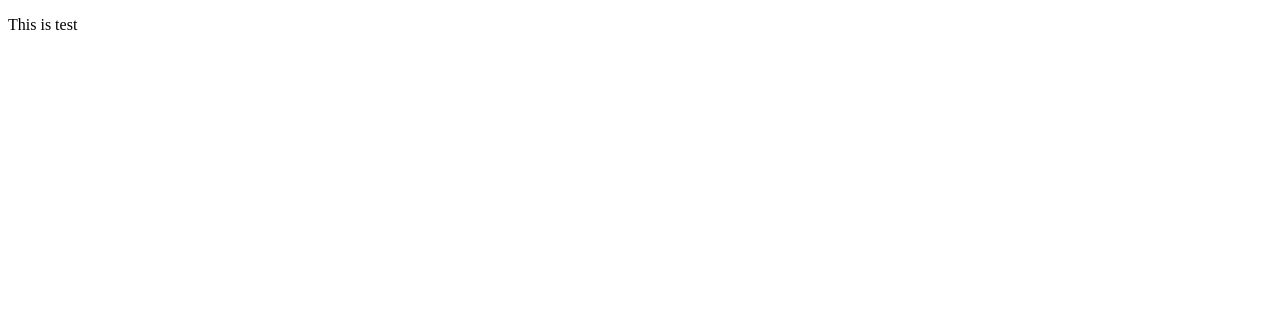
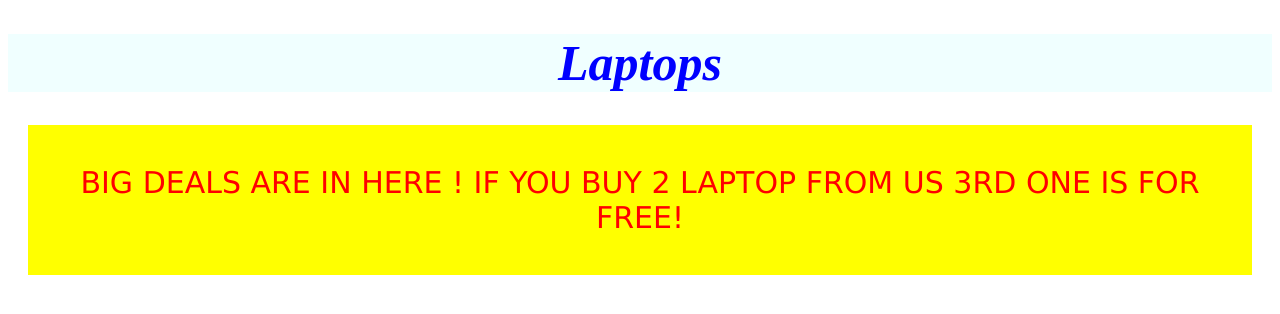
Before and after one commit to Sighmantaneous/techShopProject, a plain HTML site: page index.html in a window 1280 px wide. Drawn offline with Linux system fonts and the light colour scheme.

Commit message:
laptops page started

```diff
--- a/index.html
+++ b/index.html
@@ -1,12 +1,12 @@
 <!DOCTYPE html>
 <html lang="en">
 <head>
-    <meta charset="UTF-8">
-    <meta http-equiv="X-UA-Compatible" content="IE=edge">
-    <meta name="viewport" content="width=device-width, initial-scale=1.0">
-    <title>Document</title>
+    <link rel="stylesheet" href="laptops.css">
+    <title>Laptops</title>
 </head>
 <body>
-    <p>This is test</p>
+    <div id="header"> <h1> Laptops </h1></div>
+
+   <div id="deal">  <p> BIG DEALS ARE IN HERE ! IF YOU BUY 2 LAPTOP FROM US 3RD ONE IS FOR FREE! </p> </div>
 </body>
 </html>
--- /dev/null
+++ b/laptops.css
@@ -0,0 +1,19 @@
+#header
+{
+    color: blue;
+    background-color: azure;
+    font-style: italic;
+    text-align: center;
+    font-size: 25px;
+}
+
+#deal
+{
+    color: red;
+    background-color: yellow;
+    font-family:Verdana, Geneva, Tahoma, sans-serif;
+    font-size: 30px;
+    text-align: center;
+    margin: 20px;
+    padding:   10px;
+}
```
Also changed, not shown: LandingPage.html (+0 -1 lines).
